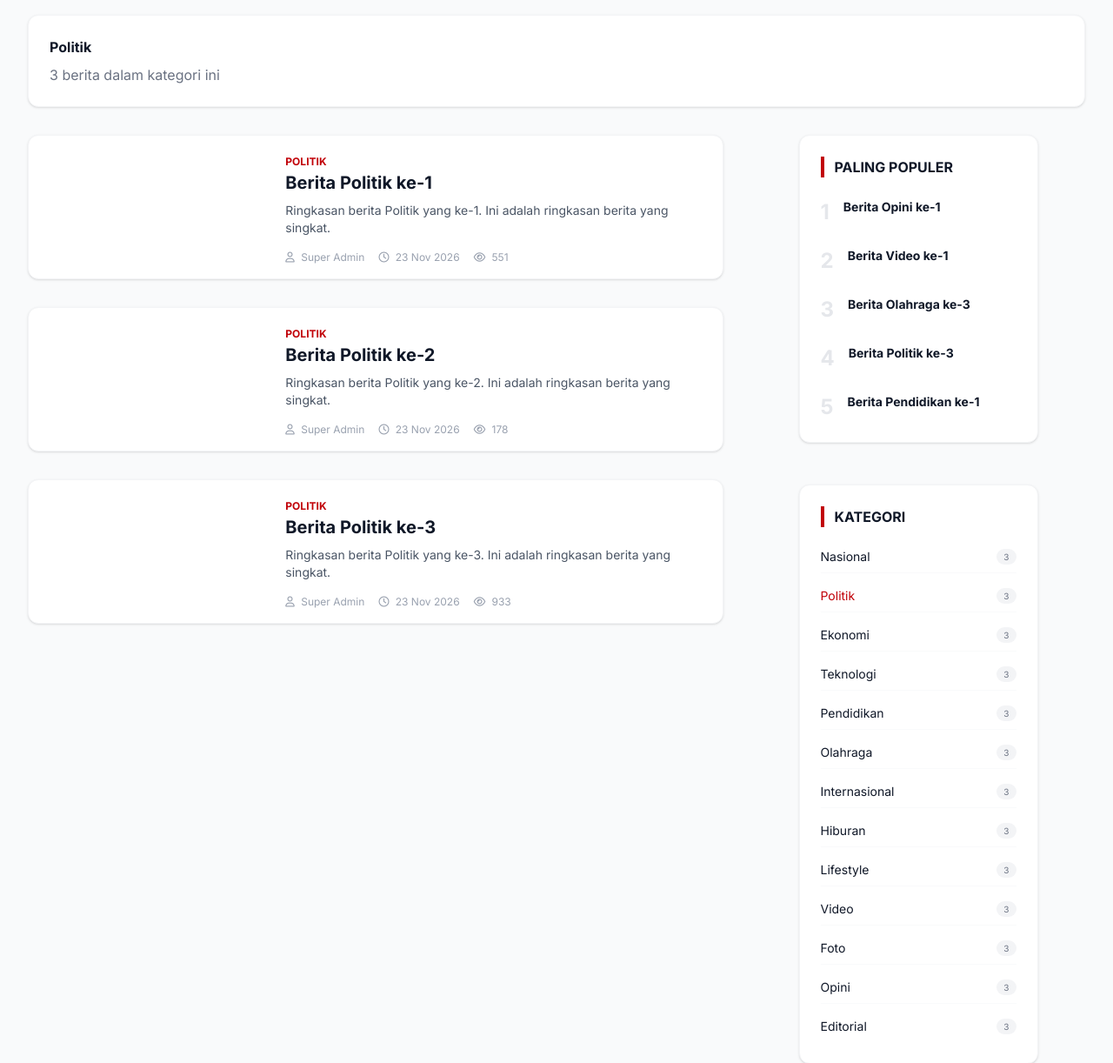
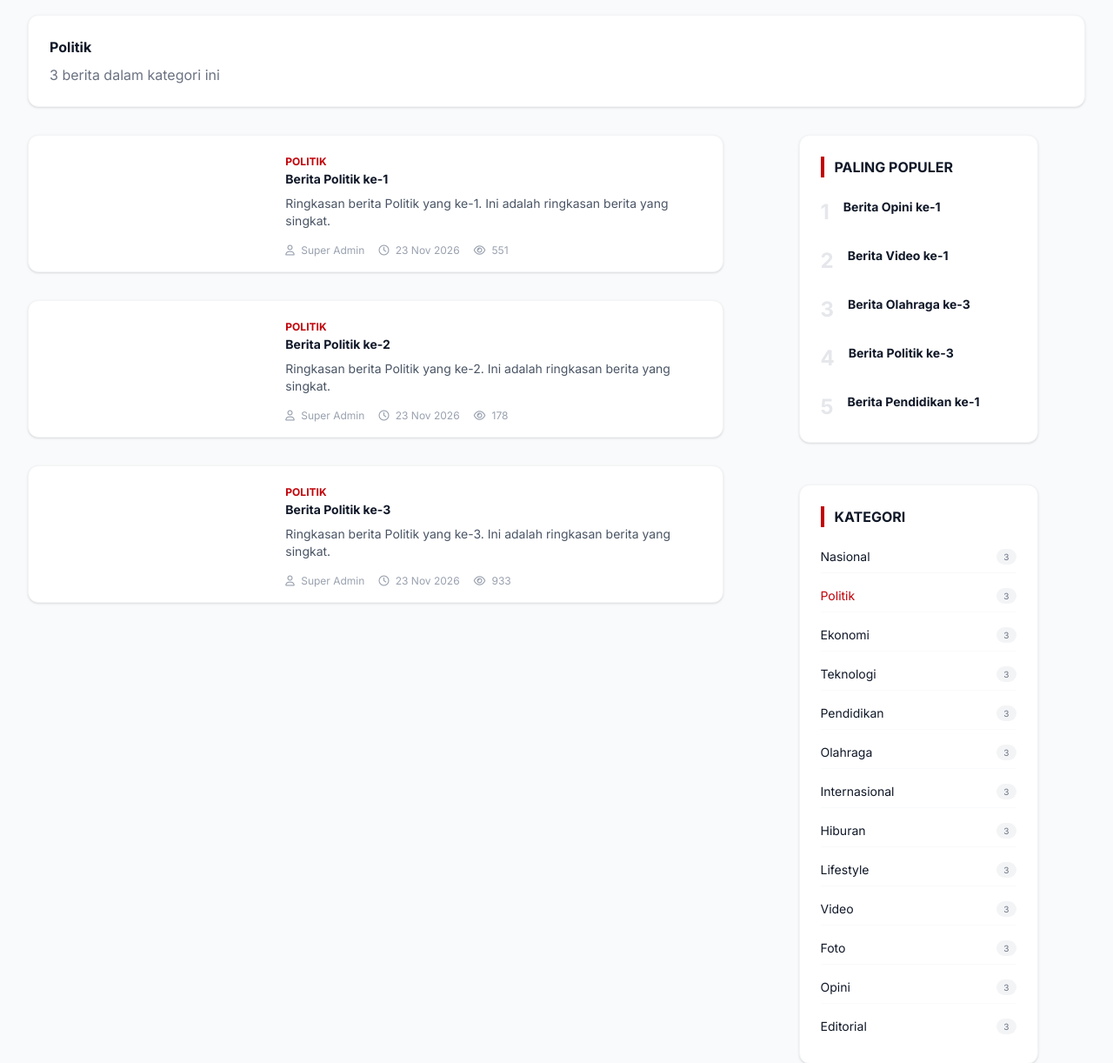
Before and after one commit to meldiadrian/pariwisata, a Laravel app: page /category/politik in a window 1280 px wide. Shown: the part 171-1393 px from the top of the page at 87% size. Run offline with Laravel 12, Linux system fonts and the light colour scheme; data comes from the database, SQL or seed files in the repository; data that the repository does not hold is empty; style sheets or scripts are compiled from the project's sources; some libraries are stand-ins or nearby versions.

Commit message:
adrian-update category blade news grid

```diff
--- a/resources/views/news/category.blade.php
+++ b/resources/views/news/category.blade.php
@@ -39,7 +39,7 @@
                             </div>
                             <div class="flex-1">
                                 <span class="text-red-700 text-xs font-bold uppercase">{{ $item->category?->name ?? $category->name }}</span>
-                                <h3 class="text-xl font-bold mb-2 group-hover:text-red-700 transition">
+                                <h3 class="text-sm font-bold mb-2 group-hover:text-red-700 transition">
                                     <a href="{{ route('news.show', $item->slug) }}">{{ $item->title }}</a>
                                 </h3>
                                 <p class="text-gray-600 text-sm mb-4 line-clamp-3">{{ $item->summary }}</p>
```
